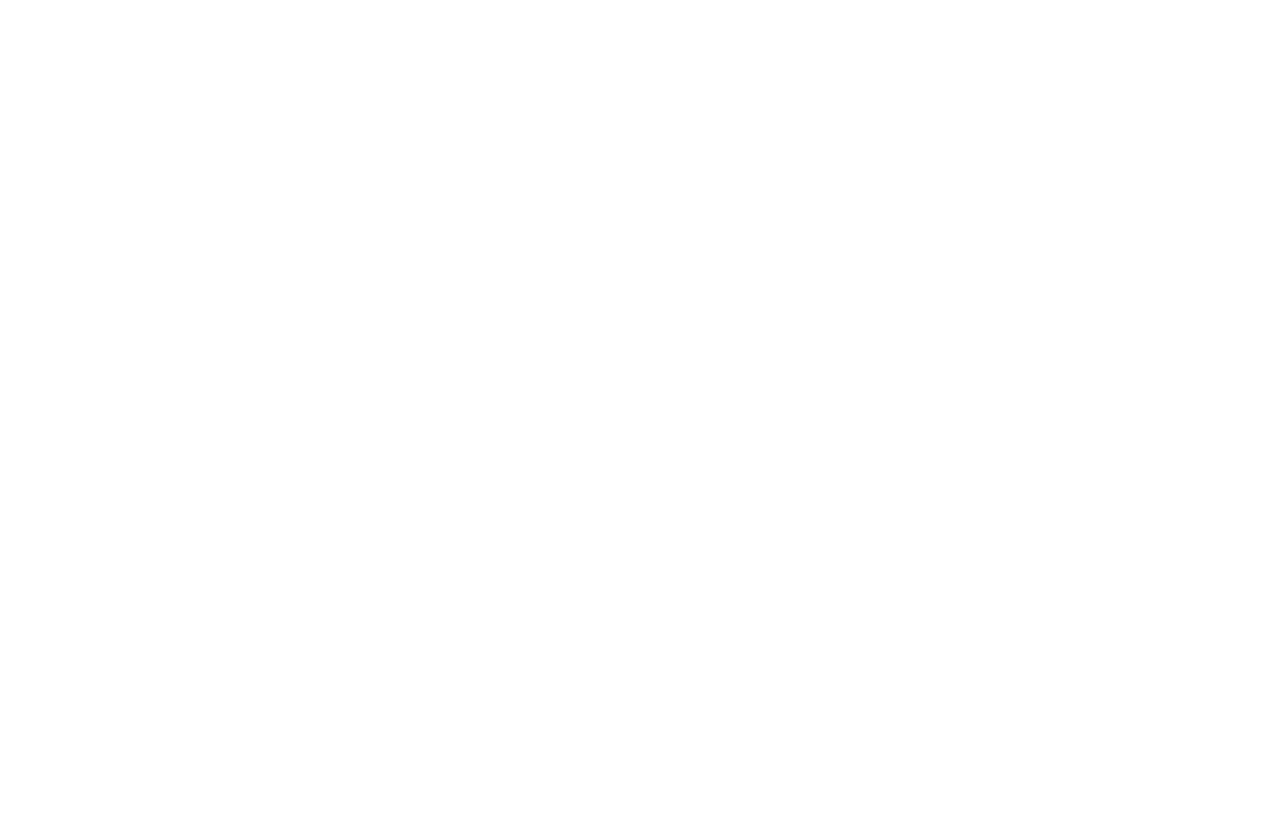
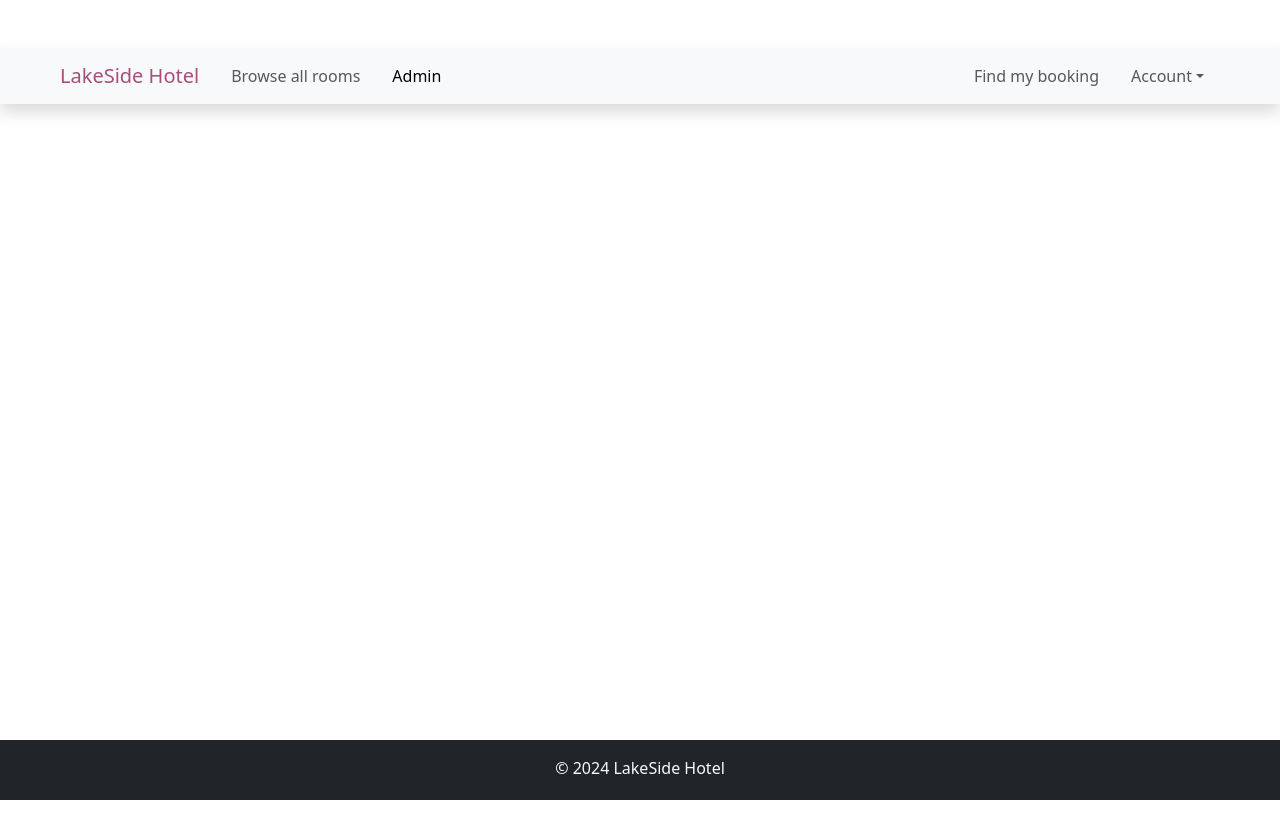
Before and after one commit to manhdao1006/lakeside-hotel, a React (Vite) app in the folder lakeside-hotel-client/: page /admin in a window 1280 px wide. Before the commit this address had no page. Shown: the top 838 px of the page. Before the commit the page ends 800 px from the top, so only its background shows below. Built offline with nearby package versions, Linux system fonts and the light colour scheme.

Commit message:
create-navbar-and-footer

```diff
--- a/lakeside-hotel-client/src/App.jsx
+++ b/lakeside-hotel-client/src/App.jsx
@@ -5,6 +5,8 @@
 import Home from './components/home/Home';
 import EditRoom from './components/room/EditRoom';
 import AddRoom from './components/room/AddRoom';
+import NavBar from './components/layout/NavBar';
+import Footer from './components/layout/Footer';
 
 function App() {
 
@@ -12,6 +14,7 @@
     <>
     <main>
       <Router>
+        <NavBar />
         <Routes>
           <Route path='/' element={ <Home /> } />
           <Route path='/add-room' element={ <AddRoom /> } />
@@ -19,6 +22,8 @@
           <Route path='/existing-rooms' element={ <ExistingRooms /> } />
         </Routes>
       </Router>
+
+      <Footer />
     </main>
     </>
   )
--- /dev/null
+++ b/lakeside-hotel-client/src/components/layout/Footer.jsx
@@ -0,0 +1,20 @@
+import { Container, Row, Col } from 'react-bootstrap';
+
+const Footer = () => {
+
+    let today = new Date();
+
+  return (
+    <footer className='bg-dark text-light py-3 footer mt-lg-5'>
+        <Container>
+            <Row>
+                <Col xs={12} md={12} className='text-center'>
+                  <p>&copy; {today.getFullYear()}  LakeSide Hotel</p>
+                </Col>
+            </Row>
+        </Container>
+    </footer>
+  )
+}
+
+export default Footer
--- /dev/null
+++ b/lakeside-hotel-client/src/components/layout/NavBar.jsx
@@ -0,0 +1,91 @@
+import { useState } from 'react';
+import { NavLink, Link } from 'react-router-dom';
+
+const NavBar = () => {
+
+    const [showAccount, setShowAccount] = useState(false);
+
+    const handleAccountClick = () => {
+        setShowAccount(!showAccount);
+    }
+
+  return (
+    <nav className='navbar navbar-expand-lg bg-body-tertiary px-5 shadow mt-5 sticky-top'>
+        <div className='container-fluid'>
+            <Link to={'/'} className='navbar-brand'>
+                <span className='hotel-color'>LakeSide Hotel</span>
+            </Link>
+
+            <button
+                className='navbar-toggler'
+                type='button'
+                data-bs-toggle='collapse'
+                data-bs-target='#navbarScroll'
+                aria-controls='#navbarScroll'
+                aria-expanded='false'
+                aria-label='Toggle Navigation'
+            >
+                <span className='navbar-toggler-icon'></span>
+            </button>
+
+            <div className='collapse navbar-collapse' id='navbarScroll'>
+                <ul className='navbar-nav me-auto my-2 my-lg-0 navbar-nav-scroll'>
+                    <li className='nav-item'>
+                        <NavLink className='nav-link' aria-current='page' to={'/browse-all-rooms'}>
+                            Browse all rooms
+                        </NavLink>
+                    </li>
+                    <li className='nav-item'>
+                        <NavLink className='nav-link' aria-current='page' to={'/admin'}>
+                            Admin
+                        </NavLink>
+                    </li>
+                </ul>
+
+                <ul className='d-flex navbar-nav'>
+                    <li className='nav-item'>
+                        <NavLink className='nav-link' to={'/find-booking'}>
+                            Find my booking
+                        </NavLink>
+                    </li>
+                    <li className='nav-item dropdown'>
+                        <a
+                            className={`nav-link dropdown-toggle ${showAccount ? 'show' : ''}`}
+                            href='#'
+                            role='button'
+                            data-bs-toggle='dropdown'
+                            aria-expanded='false'
+                            onClick={handleAccountClick}
+                        >
+                            {''}
+                            Account
+                        </a>
+                        <ul
+                            className={`dropdown-menu ${showAccount ? 'show' : ''}`}
+                            aria-labelledby='navbarDropdown'
+                        >
+                            <li>
+                                <Link to={'/login'} className='dropdown-item'>Login</Link>
+                            </li>
+                            <li>
+                                <Link to={'/register'} className='dropdown-item'>Register</Link>
+                            </li>
+                            <li>
+                                <Link to={'/profile'} className='dropdown-item'>Profile</Link>
+                            </li>
+                            <li>
+                                <hr className='dropdown-divider' />
+                            </li>
+                            <li>
+                                <Link to={'/logout'} className='dropdown-item'>Logout</Link>
+                            </li>
+                        </ul>
+                    </li>
+                </ul>
+            </div>
+        </div>
+    </nav>
+  )
+}
+
+export default NavBar
```
Also changed, not shown: 1 other file (tests, documents, lock files or other folders).
